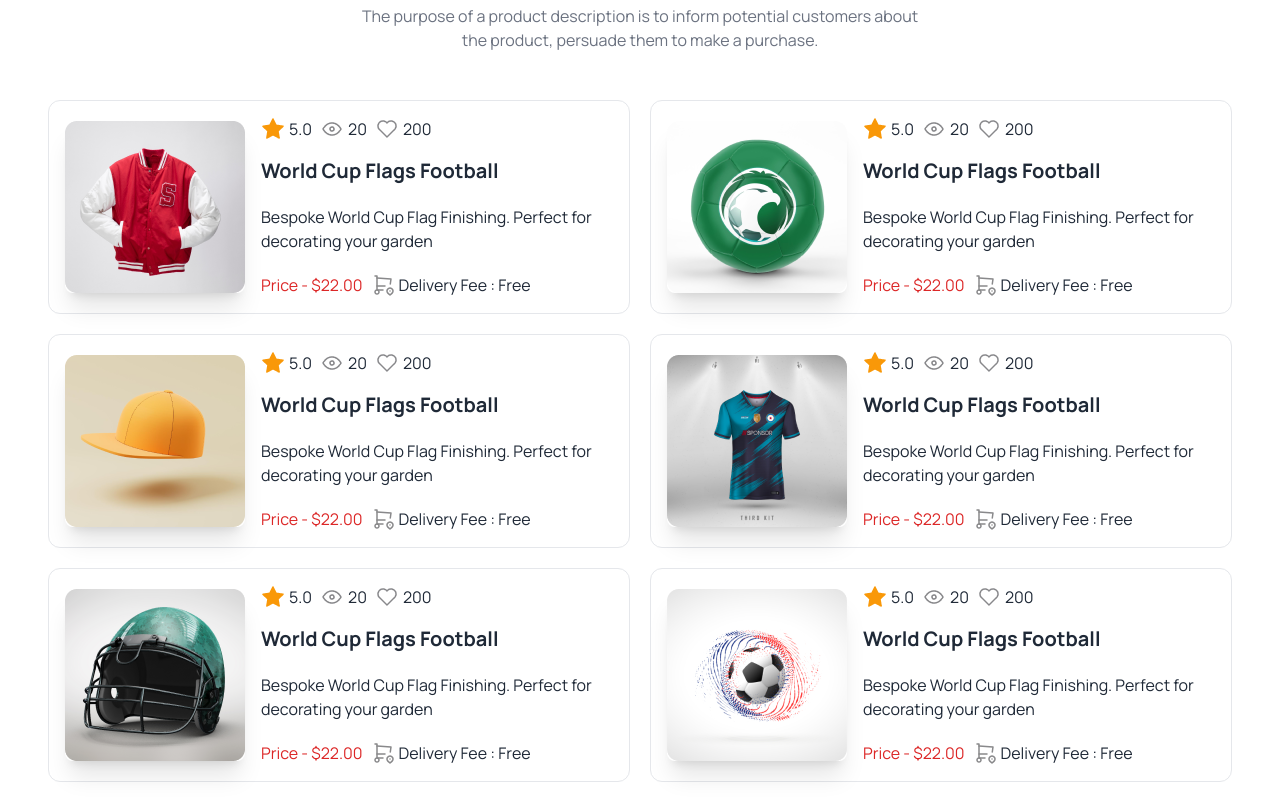
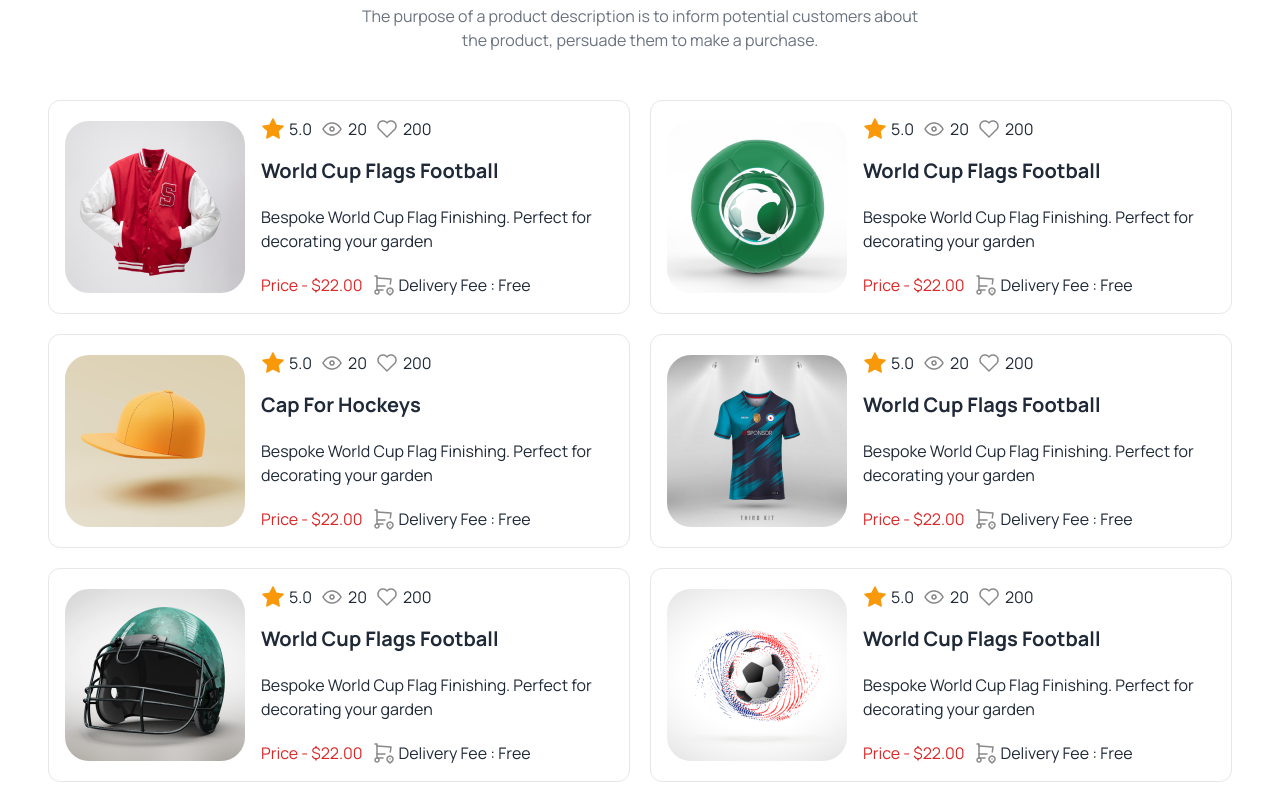
Before and after one commit to mizanurict/hockey-game, a plain HTML site: page index.html in a window 1280 px wide. Shown: the part 3180-3980 px from the top of the page. Drawn offline with nearby package versions, Linux system fonts and the light colour scheme.

Commit message:
finished my projrct

```diff
--- a/index.html
+++ b/index.html
@@ -199,7 +199,7 @@
             <div class="hero  bg-[#FFF] border rounded-xl">
               <div class="hero-content flex-col lg:flex-row">
 
-                  <img src="images/5.png" class=" max-w-sm rounded-lg shadow-xl" />
+                  <img src="images/5.png" class=" w-svw lg:w-fit rounded-3xl  " />
 
                 <div>
                   <div class="flex gap-2 pb-4 ">
@@ -211,8 +211,8 @@
                   <p class="py-5 text-[16px]">
                     Bespoke World Cup Flag Finishing. Perfect for decorating your garden
                   </p>
-                  <div class="flex gap-2">
-                    <h4 class="text-red-600">Price - $22.00</h4>
+                  <div class=" lg:flex gap-2">
+                    <h4 class="text-red-600 mb-2 lg:mb-0">Price - $22.00</h4>
                     <h4 class="flex gap-1"> <img src="images/frame.svg" alt=""> Delivery Fee : Free</h4>
                   </div>
                 </div>
@@ -222,7 +222,7 @@
           <div>
             <div class="hero  bg-[#FFF] border rounded-xl">
               <div class="hero-content flex-col lg:flex-row">
-                <img src="images/6.png" class="max-w-sm rounded-lg shadow-xl" />
+                <img src="images/6.png" class=" w-svw lg:w-fit rounded-3xl " />
                 <div>
                   <div class="flex gap-2 pb-4 ">
                     <h4 class="flex gap-1"><img src="images/frame1.png" alt="">5.0</h4>
@@ -233,8 +233,8 @@
                   <p class="py-5 text-[16px]">
                     Bespoke World Cup Flag Finishing. Perfect for decorating your garden
                   </p>
-                  <div class="flex gap-2">
-                    <h4 class="text-red-600">Price - $22.00</h4>
+                  <div class="lg:flex gap-2">
+                    <h4 class="text-red-600 mb-2 lg:mb-0">Price - $22.00</h4>
                     <h4 class="flex gap-1"> <img src="images/frame.svg" alt=""> Delivery Fee : Free</h4>
                   </div>
                 </div>
@@ -244,7 +244,29 @@
           <div>
             <div class="hero  bg-[#FFF] border rounded-xl">
               <div class="hero-content flex-col lg:flex-row">
-                <img src="images/7.png" class="max-w-sm rounded-lg shadow-xl" />
+                <img src="images/7.png" class=" w-svw lg:w-fit rounded-3xl " />
+                <div>
+                  <div class="flex gap-2 pb-4 ">
+                    <h4 class="flex gap-1"><img src="images/frame1.png" alt="">5.0</h4>
+                    <h4 class="flex gap-1"><img src="images/frame2.png" alt="">20</h4>
+                    <h4 class="flex gap-1"><img src="images/frame3.png" alt="">200</h4>
+                  </div>
+                  <h1 class="text-xl font-bold">Cap For Hockeys</h1>
+                  <p class="py-5 text-[16px]">
+                    Bespoke World Cup Flag Finishing. Perfect for decorating your garden
+                  </p>
+                  <div class="lg:flex gap-2">
+                    <h4 class="text-red-600 mb-2 lg:mb-0">Price - $22.00</h4>
+                    <h4 class="flex gap-1"> <img src="images/frame.svg" alt=""> Delivery Fee : Free</h4>
+                  </div>
+                </div>
+              </div>
+            </div>
+          </div>
+          <div>
+            <div class="hero  bg-[#FFF] border rounded-xl">
+              <div class="hero-content flex-col lg:flex-row">
+                <img src="images/8.png" class=" w-svw lg:w-fit rounded-3xl" />
                 <div>
                   <div class="flex gap-2 pb-4 ">
                     <h4 class="flex gap-1"><img src="images/frame1.png" alt="">5.0</h4>
@@ -255,8 +277,8 @@
                   <p class="py-5 text-[16px]">
                     Bespoke World Cup Flag Finishing. Perfect for decorating your garden
                   </p>
-                  <div class="flex gap-2">
-                    <h4 class="text-red-600">Price - $22.00</h4>
+                  <div class="lg:flex gap-2">
+                    <h4 class="text-red-600 mb-2 lg:mb-0">Price - $22.00</h4>
                     <h4 class="flex gap-1"> <img src="images/frame.svg" alt=""> Delivery Fee : Free</h4>
                   </div>
                 </div>
@@ -266,7 +288,7 @@
           <div>
             <div class="hero  bg-[#FFF] border rounded-xl">
               <div class="hero-content flex-col lg:flex-row">
-                <img src="images/8.png" class="max-w-sm rounded-lg shadow-xl" />
+                <img src="images/9.png" class=" w-svw lg:w-fit rounded-3xl " />
                 <div>
                   <div class="flex gap-2 pb-4 ">
                     <h4 class="flex gap-1"><img src="images/frame1.png" alt="">5.0</h4>
@@ -277,8 +299,8 @@
                   <p class="py-5 text-[16px]">
                     Bespoke World Cup Flag Finishing. Perfect for decorating your garden
                   </p>
-                  <div class="flex gap-2">
-                    <h4 class="text-red-600">Price - $22.00</h4>
+                  <div class="lg:flex gap-2">
+                    <h4 class="text-red-600 mb-2 lg:mb-0">Price - $22.00</h4>
                     <h4 class="flex gap-1"> <img src="images/frame.svg" alt=""> Delivery Fee : Free</h4>
                   </div>
                 </div>
@@ -288,7 +310,7 @@
           <div>
             <div class="hero  bg-[#FFF] border rounded-xl">
               <div class="hero-content flex-col lg:flex-row">
-                <img src="images/9.png" class="max-w-sm rounded-lg shadow-xl" />
+                <img src="images/10.png" class=" w-svw lg:w-fit rounded-3xl " />
                 <div>
                   <div class="flex gap-2 pb-4 ">
                     <h4 class="flex gap-1"><img src="images/frame1.png" alt="">5.0</h4>
@@ -299,30 +321,8 @@
                   <p class="py-5 text-[16px]">
                     Bespoke World Cup Flag Finishing. Perfect for decorating your garden
                   </p>
-                  <div class="flex gap-2">
-                    <h4 class="text-red-600">Price - $22.00</h4>
-                    <h4 class="flex gap-1"> <img src="images/frame.svg" alt=""> Delivery Fee : Free</h4>
-                  </div>
-                </div>
-              </div>
-            </div>
-          </div>
-          <div>
-            <div class="hero  bg-[#FFF] border rounded-xl">
-              <div class="hero-content flex-col lg:flex-row">
-                <img src="images/10.png" class="max-w-sm rounded-lg shadow-xl" />
-                <div>
-                  <div class="flex gap-2 pb-4 ">
-                    <h4 class="flex gap-1"><img src="images/frame1.png" alt="">5.0</h4>
-                    <h4 class="flex gap-1"><img src="images/frame2.png" alt="">20</h4>
-                    <h4 class="flex gap-1"><img src="images/frame3.png" alt="">200</h4>
-                  </div>
-                  <h1 class="text-xl font-bold">World Cup Flags Football</h1>
-                  <p class="py-5 text-[16px]">
-                    Bespoke World Cup Flag Finishing. Perfect for decorating your garden
-                  </p>
-                  <div class="flex gap-2">
-                    <h4 class="text-red-600">Price - $22.00</h4>
+                  <div class="lg:flex gap-2">
+                    <h4 class="text-red-600 mb-2 lg:mb-0">Price - $22.00</h4>
                     <h4 class="flex gap-1"> <img src="images/frame.svg" alt=""> Delivery Fee : Free</h4>
                   </div>
                 </div>
```
